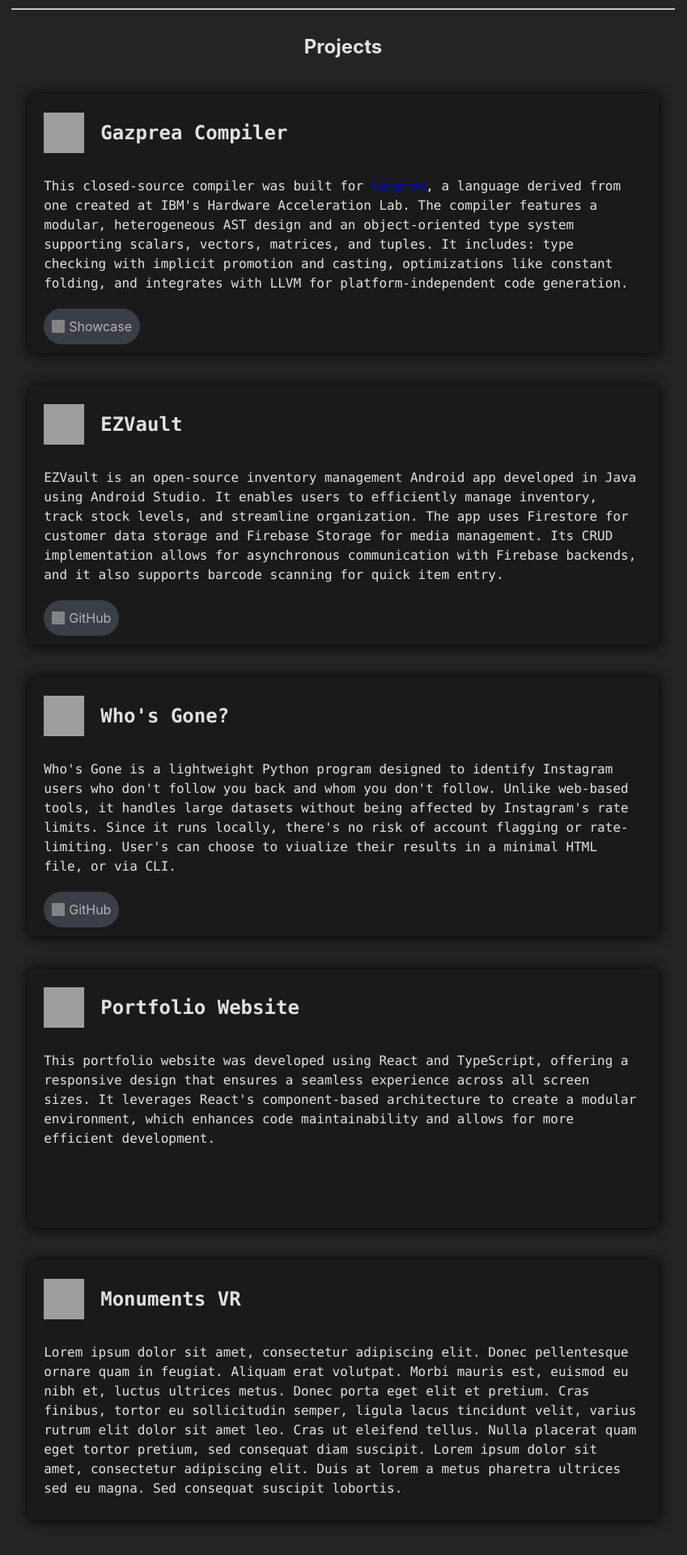
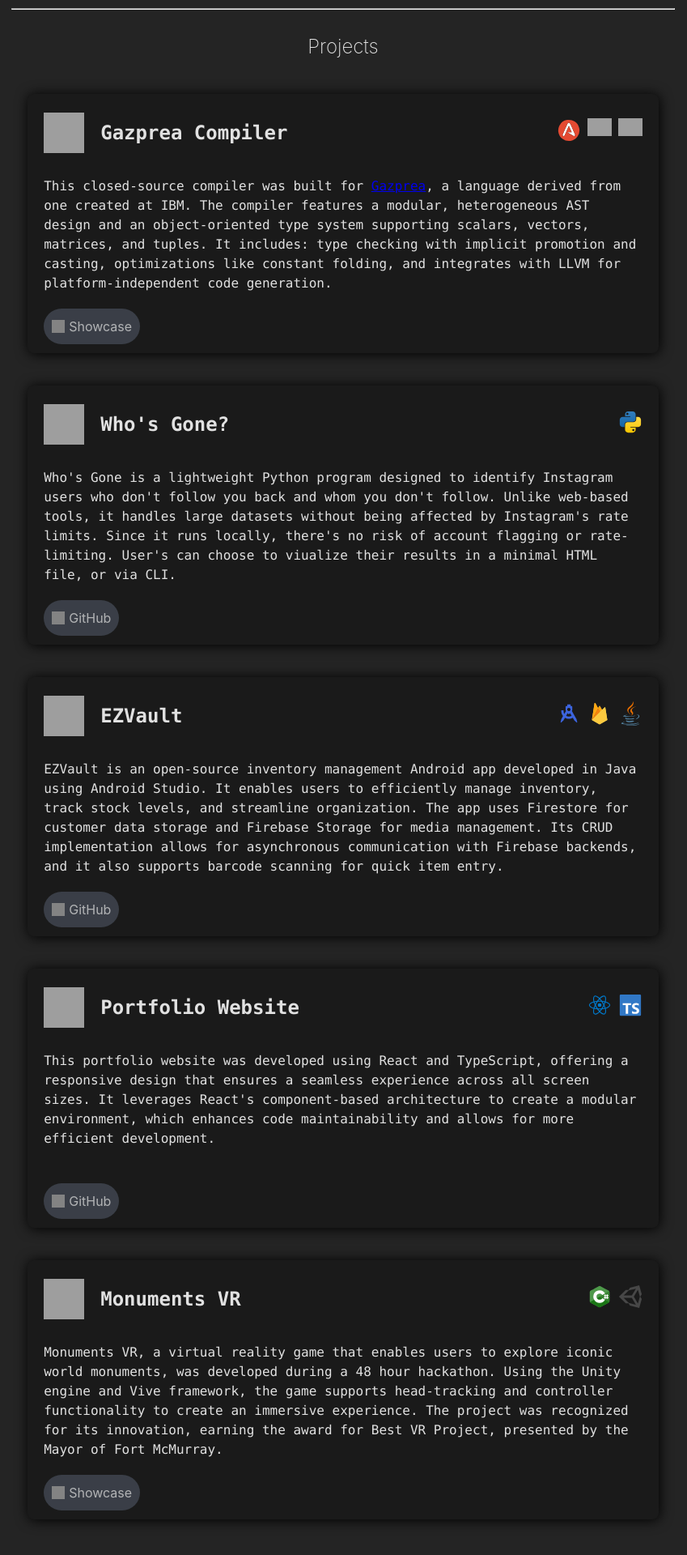
Before and after one commit to maodus/portfolio, a React (Vite) app: page / in a window 1280 px wide. Shown: the part 478-2398 px from the top of the page at 81% size, without its empty margins (216-1065 px from the left). Built offline with nearby package versions, Linux system fonts and the light colour scheme; grey boxes are pictures that could not be loaded.

Commit message:
feat: updated project info cards and section font weight

```diff
--- a/src/App.css
+++ b/src/App.css
@@ -20,3 +20,7 @@
   display: flex;
   flex-direction: column;
 }
+
+.section-title {
+  font-weight: 200;
+}
--- a/src/App.tsx
+++ b/src/App.tsx
@@ -19,28 +19,50 @@ function App() {
         </p>
         <hr />
       </div>
-      <h2>Projects</h2>
+      <h2 className="section-title">Projects</h2>
       <div className="project-showcase">
         <ProjectCard
           icon="https://www.svgrepo.com/show/375397/compute-engine.svg"
           title="Gazprea Compiler"
-          demoLink="null"
+          demoLink="https://www.youtube.com/watch?v=Vz21xAF2bx8"
+          tech={["antlr", "c", "cpp"]}
         >
           <p>
             This closed-source compiler was built for{" "}
-            <a href="https://cmput415.github.io/415-docs/gazprea/">Gazprea</a>,
-            a language derived from one created at IBM's Hardware Acceleration
-            Lab. The compiler features a modular, heterogeneous AST design and
-            an object-oriented type system supporting scalars, vectors,
-            matrices, and tuples. It includes: type checking with implicit
-            promotion and casting, optimizations like constant folding, and
-            integrates with LLVM for platform-independent code generation.
+            <a
+              href="https://cmput415.github.io/415-docs/gazprea/"
+              target="_blank"
+            >
+              Gazprea
+            </a>
+            , a language derived from one created at IBM. The compiler features
+            a modular, heterogeneous AST design and an object-oriented type
+            system supporting scalars, vectors, matrices, and tuples. It
+            includes: type checking with implicit promotion and casting,
+            optimizations like constant folding, and integrates with LLVM for
+            platform-independent code generation.
+          </p>
+        </ProjectCard>
+        <ProjectCard
+          icon="https://www.svgrepo.com/show/375408/data-loss-prevention-api.svg"
+          title="Who's Gone?"
+          repoLink="https://github.com/maodus/whosgone"
+          tech={["python"]}
+        >
+          <p>
+            Who's Gone is a lightweight Python program designed to identify
+            Instagram users who don't follow you back and whom you don't follow.
+            Unlike web-based tools, it handles large datasets without being
+            affected by Instagram's rate limits. Since it runs locally, there's
+            no risk of account flagging or rate-limiting. User's can choose to
+            viualize their results in a minimal HTML file, or via CLI.
           </p>
         </ProjectCard>
         <ProjectCard
           icon="https://www.svgrepo.com/show/375469/os-inventory-management.svg"
           title="EZVault"
           repoLink="https://github.com/CMPUT301F23T21/EZVault"
+          tech={["as", "firebase", "java"]}
         >
           <p>
             EZVault is an open-source inventory management Android app developed
@@ -53,22 +75,10 @@ function App() {
           </p>
         </ProjectCard>
         <ProjectCard
-          icon="https://www.svgrepo.com/show/375408/data-loss-prevention-api.svg"
-          title="Who's Gone?"
-          repoLink="https://github.com/maodus/whosgone"
-        >
-          <p>
-            Who's Gone is a lightweight Python program designed to identify
-            Instagram users who don't follow you back and whom you don't follow.
-            Unlike web-based tools, it handles large datasets without being
-            affected by Instagram's rate limits. Since it runs locally, there's
-            no risk of account flagging or rate-limiting. User's can choose to
-            viualize their results in a minimal HTML file, or via CLI.
-          </p>
-        </ProjectCard>
-        <ProjectCard
-          icon="https://www.svgrepo.com/show/375550/beyondcorp.svg"
+          icon="https://www.svgrepo.com/show/375502/support.svg"
           title="Portfolio Website"
+          repoLink="https://github.com/maodus/portfolio"
+          tech={["react", "ts"]}
         >
           <p>
             This portfolio website was developed using React and TypeScript,
@@ -81,17 +91,17 @@ function App() {
         <ProjectCard
           icon="https://www.svgrepo.com/show/375550/beyondcorp.svg"
           title="Monuments VR"
+          demoLink="https://www.youtube.com/watch?v=bGGTntrne-I"
+          tech={["cs", "unity"]}
         >
           <p>
-            Lorem ipsum dolor sit amet, consectetur adipiscing elit. Donec
-            pellentesque ornare quam in feugiat. Aliquam erat volutpat. Morbi
-            mauris est, euismod eu nibh et, luctus ultrices metus. Donec porta
-            eget elit et pretium. Cras finibus, tortor eu sollicitudin semper,
-            ligula lacus tincidunt velit, varius rutrum elit dolor sit amet leo.
-            Cras ut eleifend tellus. Nulla placerat quam eget tortor pretium,
-            sed consequat diam suscipit. Lorem ipsum dolor sit amet, consectetur
-            adipiscing elit. Duis at lorem a metus pharetra ultrices sed eu
-            magna. Sed consequat suscipit lobortis.
+            Monuments VR, a virtual reality game that enables users to explore
+            iconic world monuments, was developed during a 48 hour hackathon.
+            Using the Unity engine and Vive framework, the game supports
+            head-tracking and controller functionality to create an immersive
+            experience. The project was recognized for its innovation, earning
+            the award for Best VR Project, presented by the Mayor of Fort
+            McMurray.
           </p>
         </ProjectCard>
       </div>
--- a/src/components/ProjectCard.css
+++ b/src/components/ProjectCard.css
@@ -15,11 +15,13 @@
   flex-direction: column;
 }
 
+/* Big icon next to the title */
 .card-icon {
   height: 50px;
   width: 50px;
 }
 
+/* Holds the card's icon and title */
 .card-head {
   display: flex;
   align-items: center;
@@ -27,6 +29,7 @@
   gap: 20px;
 }
 
+/* Holds the buttons */
 .card-footer {
   margin-top: auto;
 }
```
